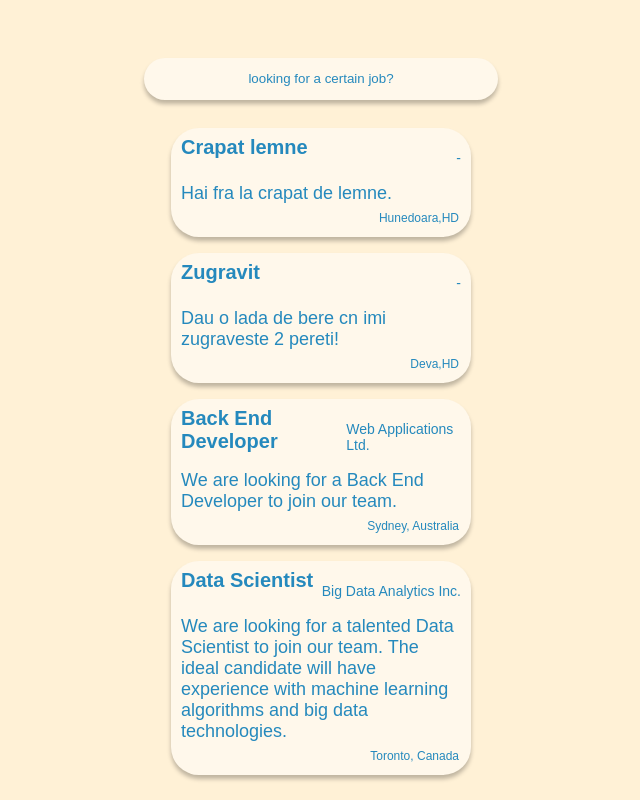
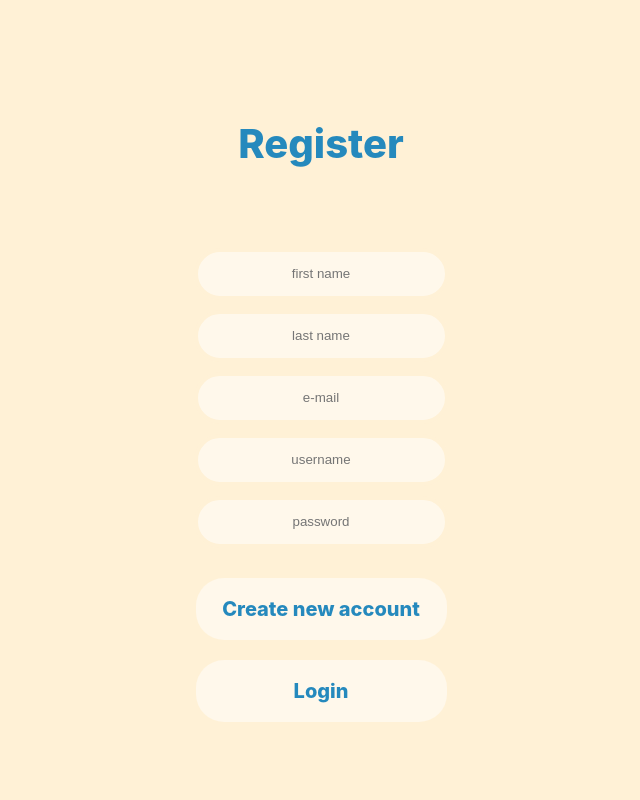
Before and after one commit to 915-nistor-robert/Invatare_Interactiva_2023, a React (Create React App) app in the folder frontend/: page /register in a window 1280 px wide. Shown: the whole page, without its empty margins (319-959 px from the left). Built offline with nearby package versions, Linux system fonts and the light colour scheme.

Commit message:
frontend_commit_2

```diff
--- a/frontend/src/App.js
+++ b/frontend/src/App.js
@@ -1,6 +1,7 @@
 import logo from './logo.svg';
 import './App.scss';
 import Login from "./Components/Login/Login";
+import Register from "./Components/Register/Register";
 import { BrowserRouter, Routes, Route } from "react-router-dom";
 import JobsPage from "./Components/JobsPage/JobsPage";
 
@@ -11,8 +12,8 @@ function App() {
             <Routes>
                 <Route path="/" element={<Login/>}/>
                 <Route path="jobs" element={<JobsPage/>}/>
+                <Route path="register" element={<Register/>}/>
             </Routes>
-        <JobsPage/>
         </BrowserRouter>
     </div>
   );
--- a/frontend/src/Components/Login/Login.js
+++ b/frontend/src/Components/Login/Login.js
@@ -20,12 +20,12 @@ export default function Login() {
                         {loginText.forgotPassword}
                     </div>
                 </div>
-                <a className={'register-button'} href={'/jobs'} target={''}>Login</a>
+                <a className={'login-button'} href={'/jobs'} target={''}>Login</a>
 
                 <div className={'register-text'}>
                     {loginText.register}
                 </div>
-                <a className={'register-button'} href={'/jobs'} target={''}>Register now</a>
+                <a className={'register-button'} href={'/register'} target={''}>Register now</a>
                 <div className={'login-icons'}>
                     <BsFacebook className={'login-icon'}/>
                     <AiFillGoogleCircle className={'login-icon'}/>
--- a/frontend/src/Components/Login/Login.scss
+++ b/frontend/src/Components/Login/Login.scss
@@ -77,7 +77,8 @@
   text-align: center;
 }
 
-.register-button{
+.register-button,
+.login-button{
   width: 251px;
   height: 62px;
   background: $light-yellow;
@@ -88,6 +89,7 @@
   text-decoration: none;
   font-size: 20px;
   font-weight: 800;
+  cursor: pointer;
 }
 
 .login-icons{
--- /dev/null
+++ b/frontend/src/Components/Register/Register.js
@@ -0,0 +1,78 @@
+import './Register.scss'
+import React, {useState} from "react";
+
+export default function Register() {
+    const [user, setUser] = useState({
+        "first_name": "",
+        "last_name": "",
+        "email": "",
+        "username": "",
+        "password": ""
+    })
+
+    function checkUserParameters() {
+        if (user.first_name === "" || user.last_name === "" || user.email === "" || user.username === "" || user.password === "") {
+            alert("Please fill in all the fields!")
+            return false
+        }
+        return true
+    }
+
+
+    function registration() {
+        if (checkUserParameters()) {
+            // implement registration from backend
+            alert("Registration successful!")
+        }
+    }
+
+    return (<>
+        <div className={'register-main-container'}>
+            <div className={'register-title'}>
+                Register
+            </div>
+            <div className={'register-input-container'}>
+                <form className={'register-form'}>
+                    <input className={'register-input'} type={"text"} name={"first name"} placeholder={"first name"}
+                           value={user.first_name} onChange={(event) => {
+                        setUser({
+                            ...user,
+                            "first_name": event.target.value
+                        })
+                    }} required/>
+                    <input className={'register-input'} type={"text"} name={"last name"} placeholder={"last name"}
+                           value={user.last_name} onChange={(event) => {
+                        setUser({
+                            ...user,
+                            "last_name": event.target.value
+                        })
+                    }} required/>
+                    <input className={'register-input'} type={"text"} name={"e-mail"} placeholder={"e-mail"}
+                           value={user.email} onChange={(event) => {
+                        setUser({
+                            ...user,
+                            "email": event.target.value
+                        })
+                    }} required/>
+                    <input className={'register-input'} type={"text"} name={"username"} placeholder={"username"}
+                           value={user.username} onChange={(event) => {
+                        setUser({
+                            ...user,
+                            "username": event.target.value
+                        })
+                    }} required/>
+                    <input className={'register-input'} type={"password"} name={"password"} placeholder={"password"}
+                           value={user.password} onChange={(event) => {
+                        setUser({
+                            ...user,
+                            "password": event.target.value
+                        })
+                    }} required/>
+                </form>
+
+                <a className={'register-button'} onClick={registration}>Create new account</a>
+                <a className={'login-button'} href={'/'}>Login</a>
+            </div>
+        </div>
+    </>)
+}
--- /dev/null
+++ b/frontend/src/Components/Register/Register.scss
@@ -0,0 +1,48 @@
+@import "src/variables";
+
+
+.register-main-container {
+  display: flex;
+  flex-direction: column;
+  justify-content: center;
+  align-items: center;
+  height: 100%;
+  background-color: $yellow;
+  color: $blue;
+}
+
+.register-title {
+  font-size: 40px;
+  font-weight: 800;
+  margin: 40px;
+}
+
+.register-input-container {
+  margin-top: 40px;
+  display: flex;
+  flex-direction: column;
+  justify-content: center;
+  align-items: center;
+
+}
+
+.register-form {
+  display: flex;
+  flex-direction: column;
+  justify-content: center;
+  align-items: center;
+}
+
+.register-input {
+  background-color: $light-yellow;
+  border: 4px solid $yellow;
+  border-radius: 28px;
+  width: 243px;
+  height: 42px;
+  margin-bottom: 10px;
+  text-align: center;
+}
+
+.register-main-container .register-button{
+  margin: 20px;
+}
```
